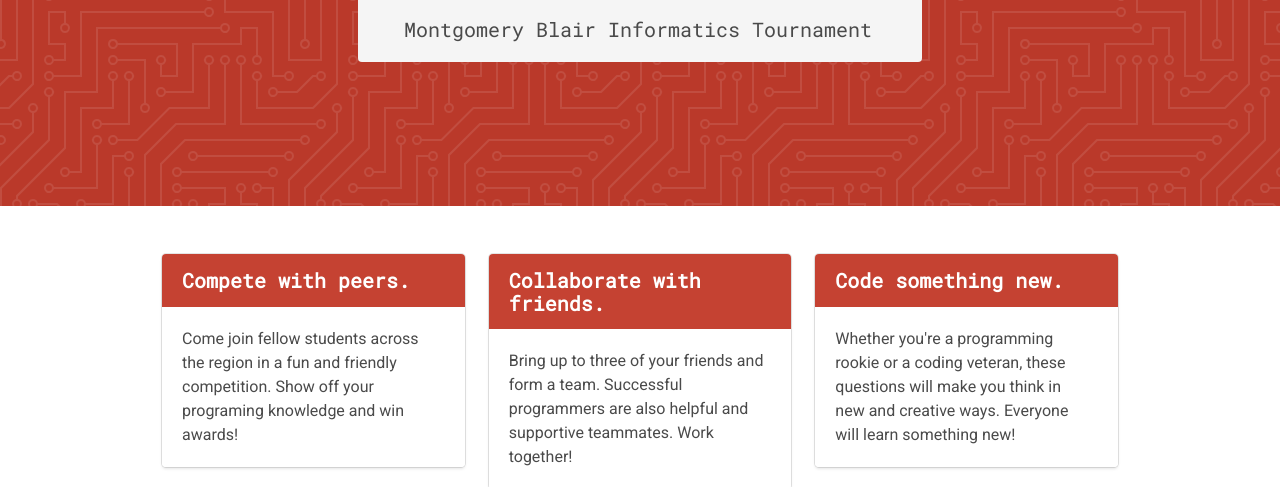
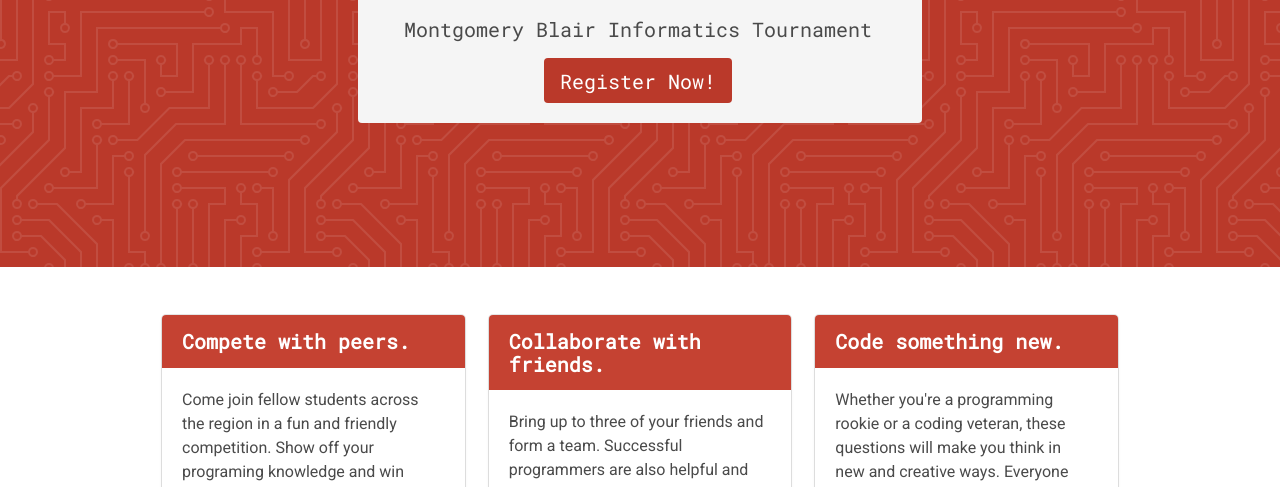
Before and after one commit to mbhs/mbit, a plain HTML site: page index.html in a window 1280 px wide. Shown: the part 313-800 px from the top of the page. Drawn offline with Linux system fonts and the light colour scheme.

Commit message:
register button

```diff
--- a/index.html
+++ b/index.html
@@ -40,6 +40,7 @@
 		  				<div class="message-body">
 		  					<h2 class="subtitle has-text-centered is-family-monospace">
 			  					<p>Montgomery Blair Informatics Tournament</p>
+			  					<a class="button is-primary registerbtn" href="https://tinyurl.com/mbit2019" target="_blank" rel="noopener">Register Now!</a>
 		  					</h2>
 		  				</div>
 		  			</article>
--- a/sass/style.scss
+++ b/sass/style.scss
@@ -100,3 +100,9 @@
 		padding: 0.1em 0.75em;
 	}
 }
+
+.registerbtn {
+	font-family: $family-monospace;
+	font-size: 1.25rem;
+	margin-top: 1rem;
+}
```
Also changed, not shown: templates/index.html (+1 -0 lines), style.css.
